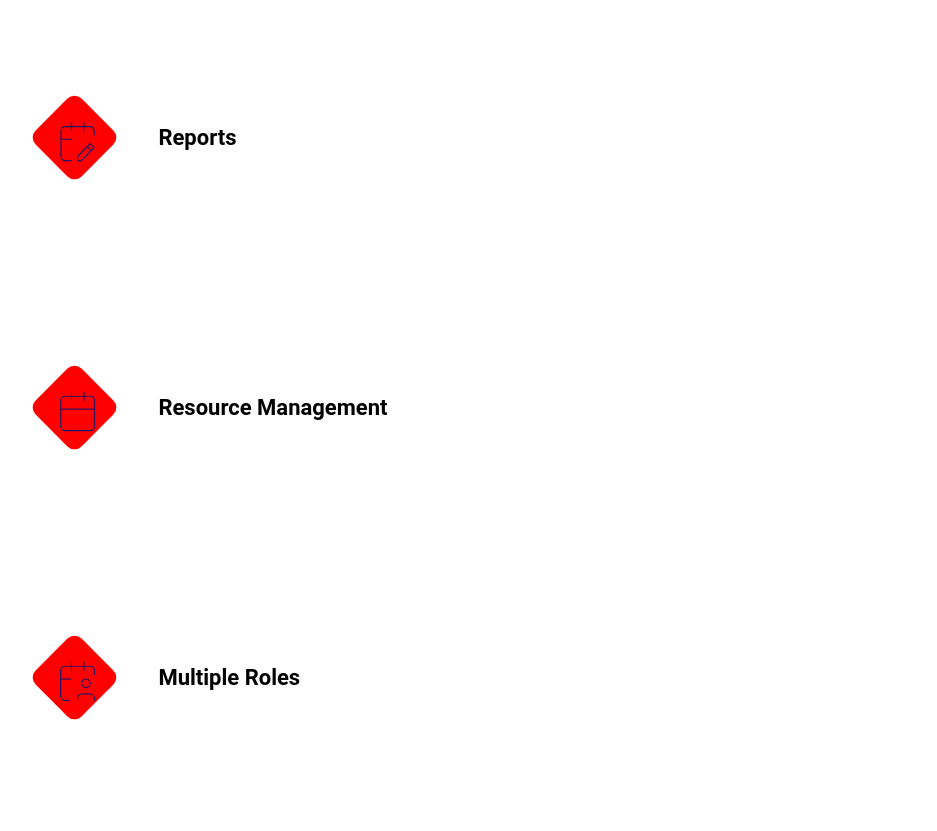
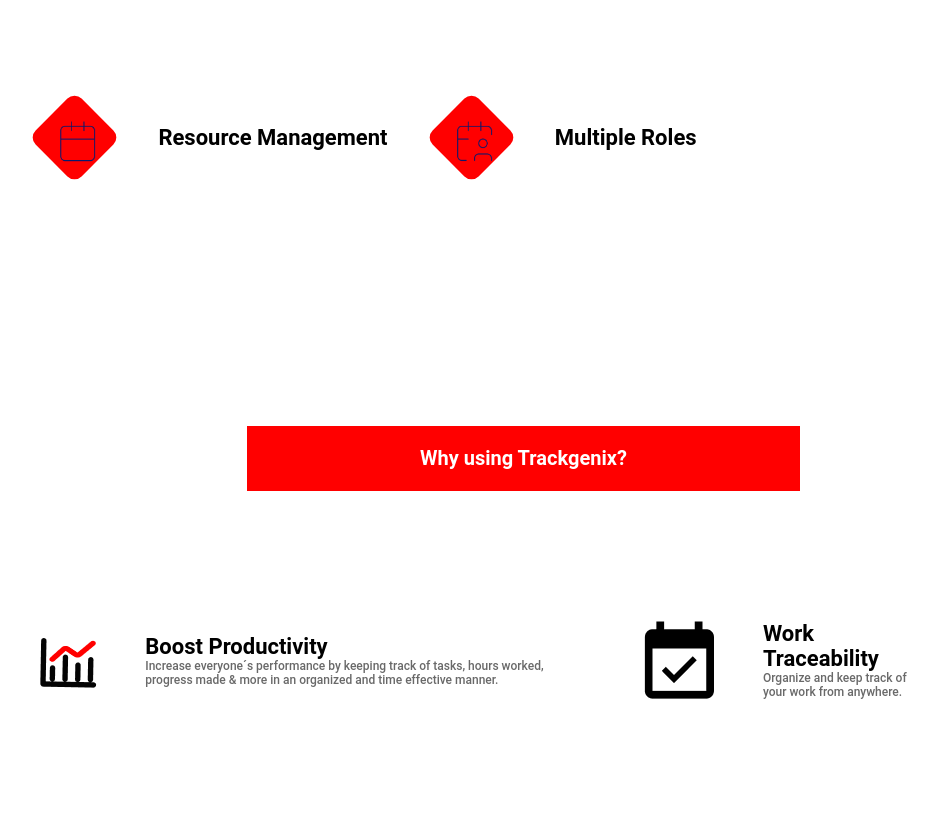
Before and after one commit to Zpaxs/BaSP-A2022-Etapa-1, a plain HTML site: page Semana-04/index.html in a window 1280 px wide. Shown: the part 1321-2152 px from the top of the page, without its empty margins (265-1202 px from the left). Drawn offline with Linux system fonts and the light colour scheme.

Commit message:
BaSP-W04-2022: BaSP-W04-2022: Made changes in the sidebar and desktop version

```diff
--- a/Semana-04/css/main.css
+++ b/Semana-04/css/main.css
@@ -1,5 +1,6 @@
 .functionalities > div {
   display: flex;
+  flex-wrap: wrap;
   align-items: center;
 }
 .rombo {
@@ -20,6 +21,7 @@
 }
 .utility {
   display: flex;
+  flex-wrap: wrap;
   align-items: center;
   margin-bottom: 10%;
   margin-right: 5%;
@@ -48,7 +50,8 @@ form {
   font-size: 14px;
 }
 form > .titles {
-  display: none;
+  margin: 0%;
+  width: 96%;
 }
 .table {
   margin-top: 41px;
@@ -157,6 +160,12 @@ nav > div > ul > li > a {
   color: #747474;
   text-decoration: none;
 }
+@media (max-width: 768px) {
+  form > .titles {
+    display: none;
+  }
+}
+
 @media (min-width: 481px) and (max-width: 768px) {
   .functionalities {
     margin-left: 20%;
@@ -230,11 +239,6 @@ nav > div > ul > li > a {
   nav > div {
     margin: 10% 0% 10% 0%;
   }
-
-  form > .titles {
-    margin: 0%;
-    width: 96%;
-  }
   .titles2 {
     display: none;
   }
@@ -248,4 +252,8 @@ nav > div > ul > li > a {
   .years {
     font-size: 34px;
   }
+  .utility,
+  .functionalities {
+    flex-wrap: nowrap;
+  }
 }
--- a/Semana-04/index.html
+++ b/Semana-04/index.html
@@ -57,14 +57,11 @@
           Functionalities
         </h2>
       <section class="functionalities">
-
         <div>
           <section class="rombo">
             <img src="./assets/calendar-clock.png" alt="Icon calendar clock" />
           </section>
           <p class="bold">Record Hours</p>
-        </div>
-        <div>
           <section class="rombo">
             <img src="./assets/calendar edit.png" alt="Icon calendar pencil" />
           </section>
@@ -75,8 +72,6 @@
             <img src="./assets/Icon Resource management.png" alt="Icon calendar" />
           </section>
           <p class="bold">Resource Management</p>
-        </div>
-        <div>
           <section class="rombo">
             <img src="./assets/Icon Multiple Roles.png" alt="Icon calendar person" />
           </section>
@@ -97,8 +92,6 @@
               Increase everyone´s performance by keeping track of tasks, hours worked, progress made & more in an organized and time effective manner.
             </p>
           </div>
-        </section>
-        <section class="utility">
           <img src="./assets/Icon Work Traceability.png" alt="Icon calendar with a check" id="icon-work-traceability" />
           <div>
             <h3 class="bold">
@@ -119,8 +112,6 @@
               Manage your team´s effort by assigning new proyects, setting deadlines, roles , and hourly rates for the members of your team.
             </p>
           </div>
-        </section>
-        <section class="utility">
           <img src="./assets/Icon Decision Making.png" alt="Icon arrows pointing opposite directions" id="icon-decision" />
           <div>
             <h3 class="bold">
```
